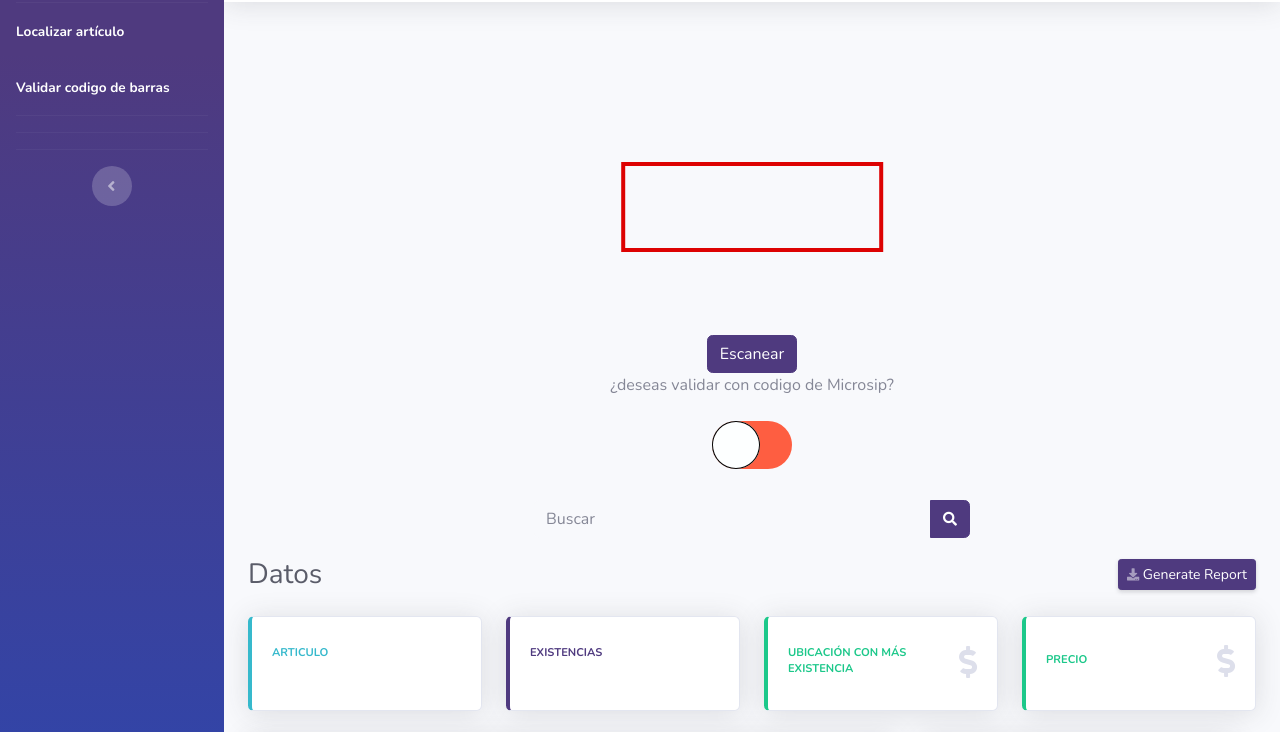
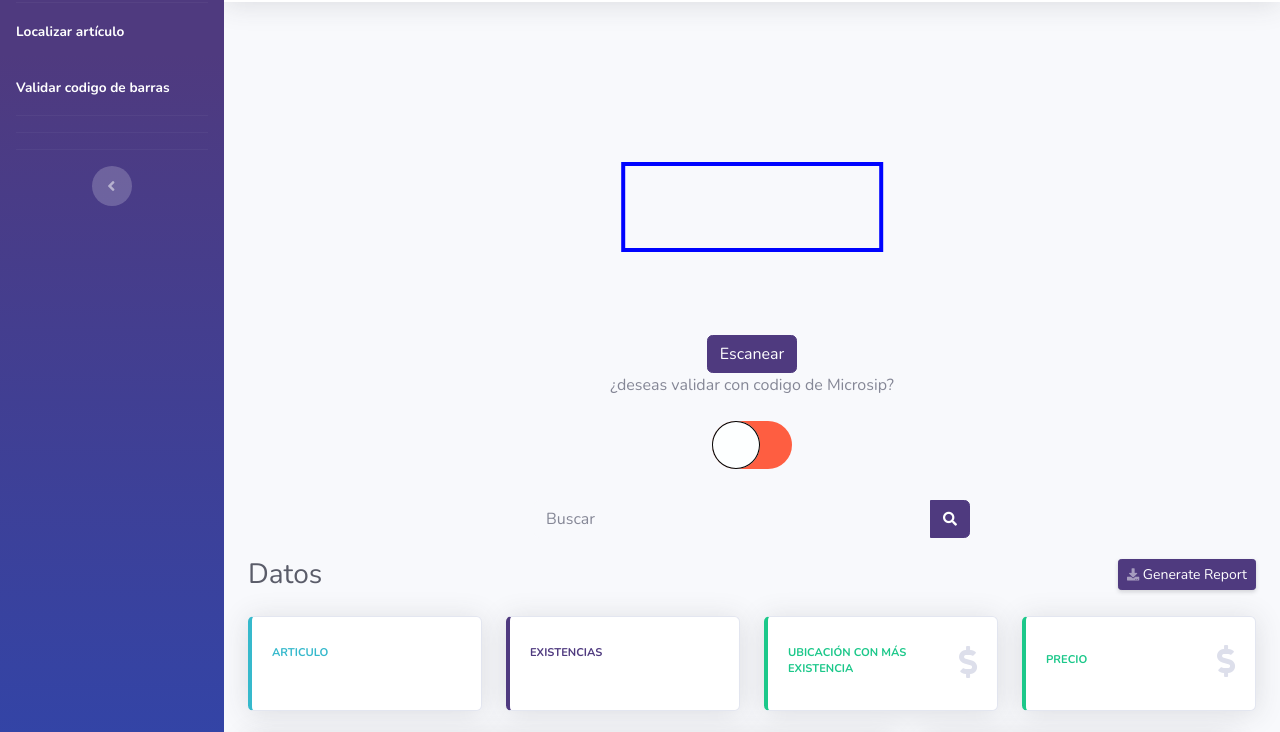
Before and after one commit to OmarFerrepacifico/proyecto_AlmAct, a website with bundled scripts: page index.html in a window 1280 px wide. Shown: the part 68-800 px from the top of the page. Built offline with nearby package versions, Linux system fonts and the light colour scheme; no server answers; a script that the page names is missing.

Commit message:
Update index.html

```diff
--- a/index.html
+++ b/index.html
@@ -48,7 +48,7 @@
       transform: translate(-50%, -50%);
       width: 60%;
       height: 40%;
-     border: 4px solid rgb(221, 2, 2);
+      border: 4px solid rgb(0, 4, 255);
       box-sizing: border-box;
     }
     :root {
```
